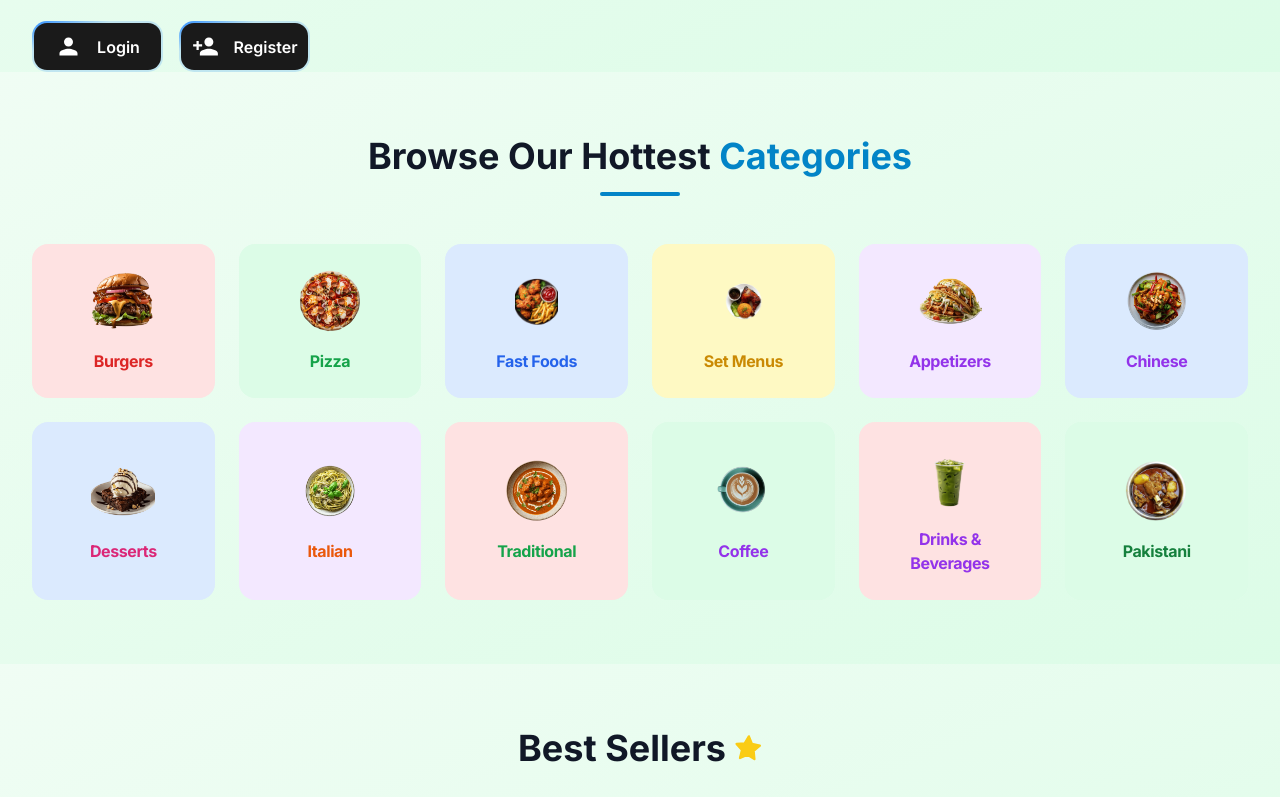
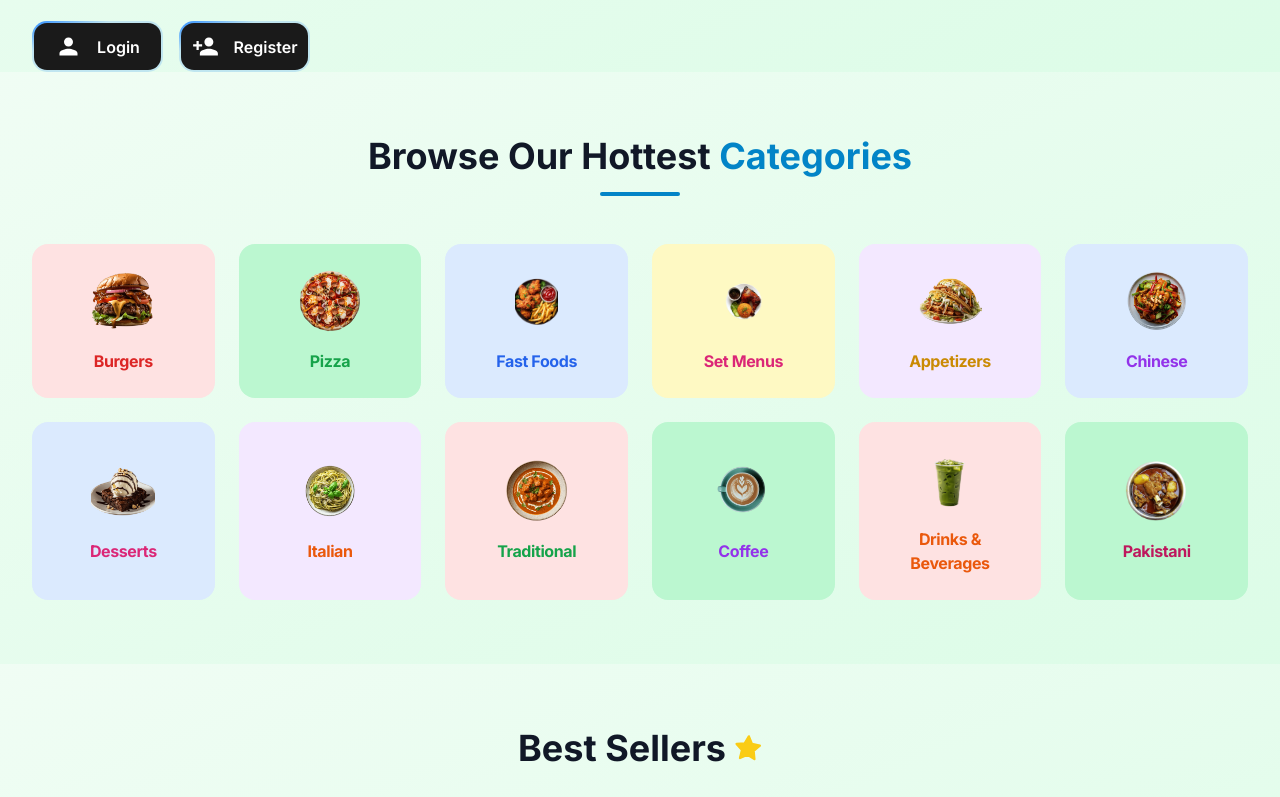
Before and after one commit to uzicodes/Culinary-Canvas, a Next.js app: page / in a window 1280 px wide. Shown: the part 565-1362 px from the top of the page. Built offline with nearby package versions, Linux system fonts and the light colour scheme; no server answers.

Commit message:
feat: changed some card & text color on the catogories section so that it becomes better at visualizing the cards

```diff
--- a/src/components/Categories.tsx
+++ b/src/components/Categories.tsx
@@ -14,17 +14,17 @@ interface Category {
 
 const categories: Category[] = [
     { id: 1, name: 'Burgers', slug: 'burger', image: '/items/burger/classic.png', color: 'bg-red-100', textColor: 'text-red-600' },
-    { id: 2, name: 'Pizza', slug: 'pizza', image: '/items/pizza/deluxe.png', color: 'bg-green-100', textColor: 'text-green-600' },
+    { id: 2, name: 'Pizza', slug: 'pizza', image: '/items/pizza/deluxe.png', color: 'bg-green-200', textColor: 'text-green-600' },
     { id: 3, name: 'Fast Foods', slug: 'fastfood', image: '/items/fastfood/fried_chicken.png', color: 'bg-blue-100', textColor: 'text-blue-600' },
-    { id: 4, name: 'Set Menus', slug: 'setmenu', image: '/items/setmenu/1.png', color: 'bg-yellow-100', textColor: 'text-yellow-600' },
-    { id: 5, name: 'Appetizers', slug: 'appetizers', image: '/items/appetizers/Dual Tacos.png', color: 'bg-purple-100', textColor: 'text-purple-600' },
+    { id: 4, name: 'Set Menus', slug: 'setmenu', image: '/items/setmenu/1.png', color: 'bg-yellow-100', textColor: 'text-pink-600' },
+    { id: 5, name: 'Appetizers', slug: 'appetizers', image: '/items/appetizers/Dual Tacos.png', color: 'bg-purple-100', textColor: 'text-yellow-600' },
     { id: 6, name: 'Chinese', slug: 'chinese', image: '/items/chinese/kung_pao.png', color: 'bg-blue-100', textColor: 'text-purple-600' },
     { id: 7, name: 'Desserts', slug: 'desserts', image: '/items/desserts/brownie.png', color: 'bg-blue-100', textColor: 'text-pink-600' },
     { id: 8, name: 'Italian', slug: 'italian', image: '/items/italian/spaghetti.png', color: 'bg-purple-100', textColor: 'text-orange-600' },
     { id: 9, name: 'Traditional', slug: 'traditional', image: '/items/traditional/butter.png', color: 'bg-red-100', textColor: 'text-green-600' },
-    { id: 10, name: 'Coffee', slug: 'coffee', image: '/items/coffee/espresso.png', color: 'bg-green-100', textColor: 'text-purple-600' },
-    { id: 11, name: 'Drinks & Beverages', slug: 'drinks', image: '/items/drinks/matcha.png', color: 'bg-red-100', textColor: 'text-purple-600' },
-    { id: 12, name: 'Pakistani', slug: 'pakistani', image: '/items/pakistani/nihari.png', color: 'bg-green-100', textColor: 'text-green-700' }
+    { id: 10, name: 'Coffee', slug: 'coffee', image: '/items/coffee/espresso.png', color: 'bg-green-200', textColor: 'text-purple-600' },
+    { id: 11, name: 'Drinks & Beverages', slug: 'drinks', image: '/items/drinks/matcha.png', color: 'bg-red-100', textColor: 'text-orange-600' },
+    { id: 12, name: 'Pakistani', slug: 'pakistani', image: '/items/pakistani/nihari.png', color: 'bg-green-200', textColor: 'text-pink-700' }
 ]
 
 // Animation Variants with TypeScript Fix
```
